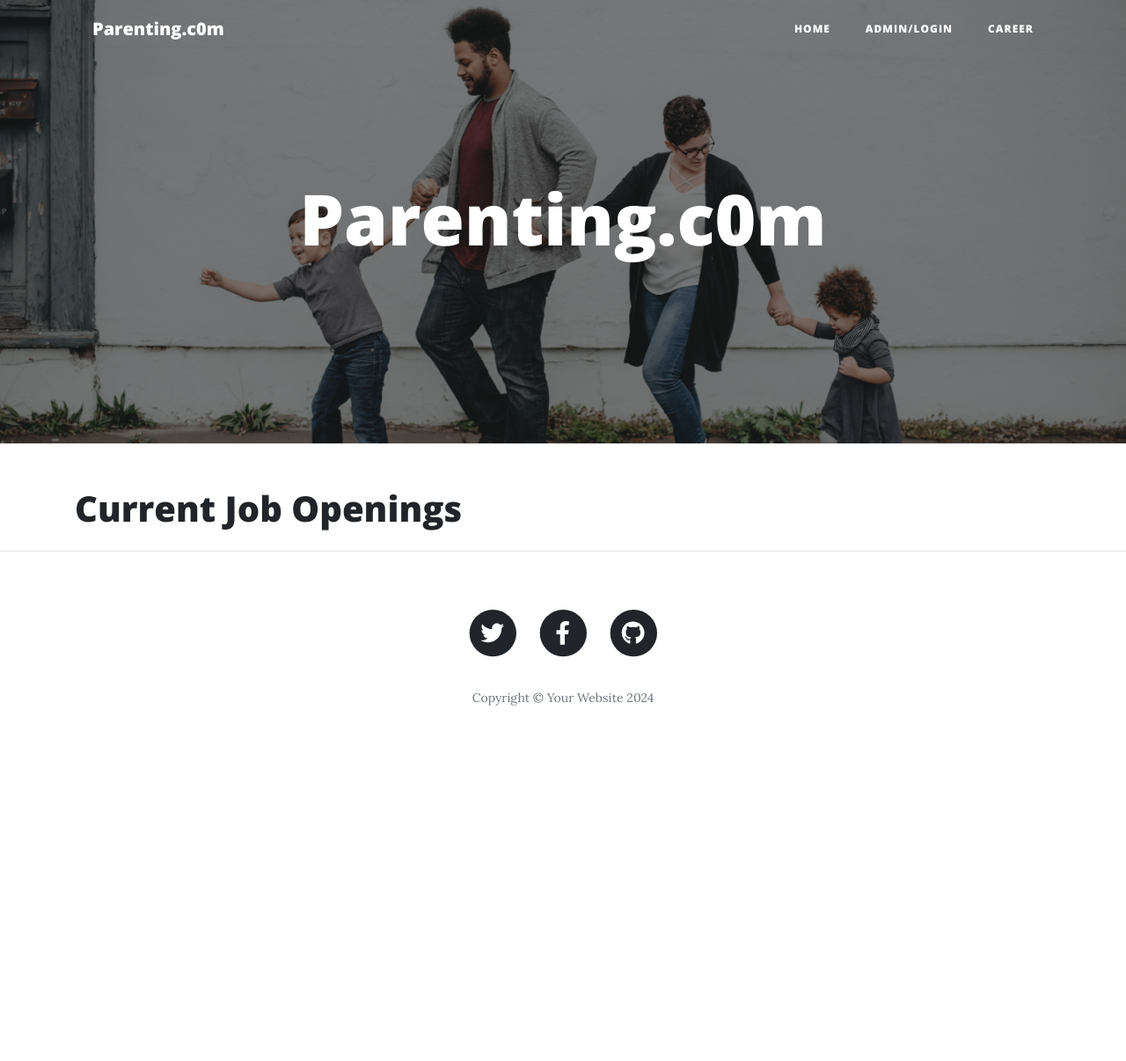
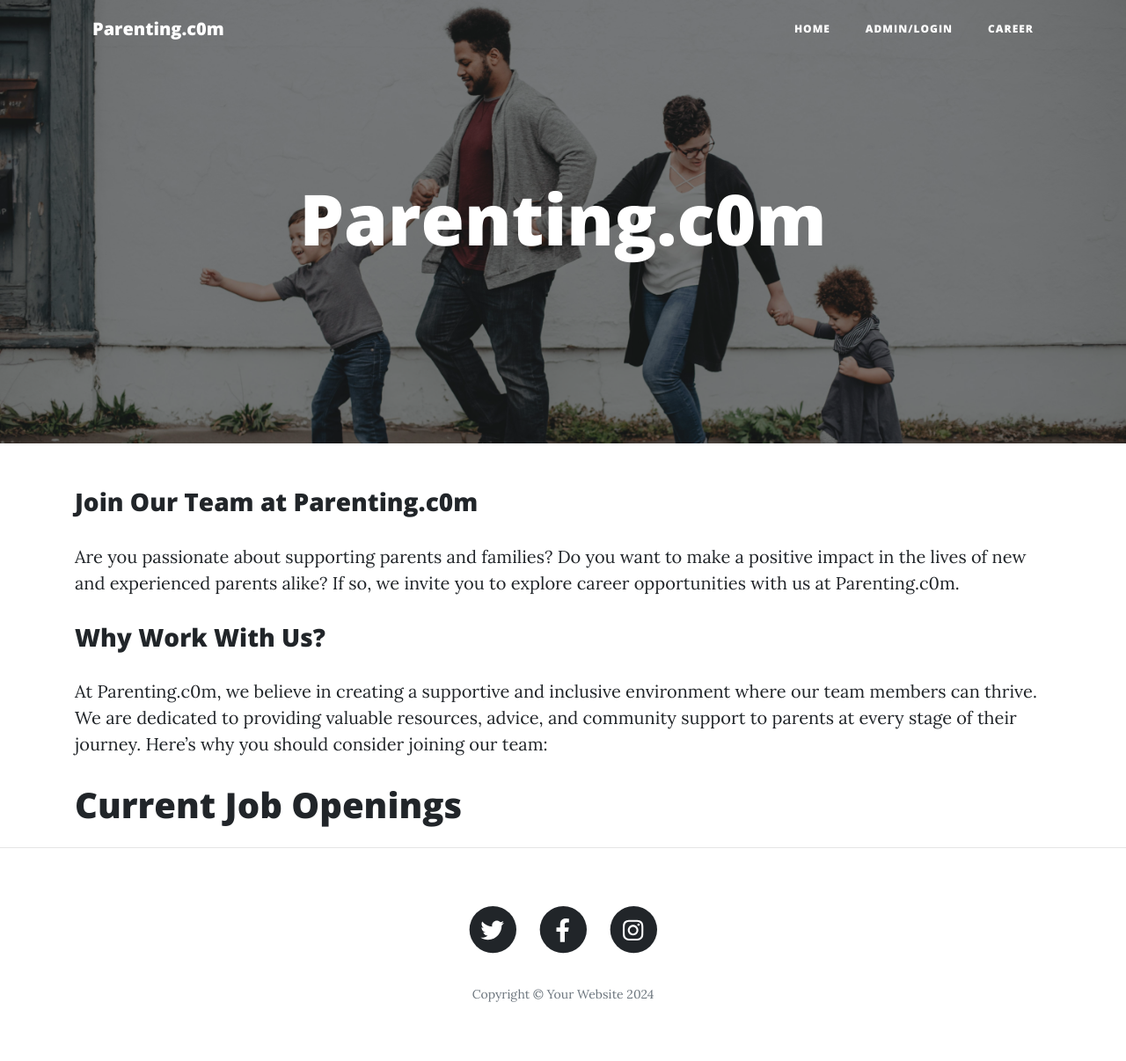
Before and after one commit to Nemi100/parentingdb, a Flask app: page /career in a window 1280 px wide. Shown: the whole page at 88% size. Before the commit the page ends 802 px from the top, so only its background shows below. Run offline with Flask 3, Linux system fonts and the light colour scheme; some libraries are stand-ins or nearby versions.

Commit message:
Resolve merge conflicts

```diff
--- a/templates/base.html
+++ b/templates/base.html
@@ -79,7 +79,7 @@
                     <div class="col-lg-8 col-md-10 mx-auto">
                         <ul class="list-inline text-center">
                             <li class="list-inline-item">
-                                <a href="#">
+                                <a href="https://x.com/">
                                     <span class="fa-stack fa-lg">
                                         <i class="fas fa-circle fa-stack-2x"></i>
                                         <i class="fab fa-twitter fa-stack-1x fa-inverse"></i>
@@ -87,7 +87,7 @@
                                 </a>
                             </li>
                             <li class="list-inline-item">
-                                <a href="#">
+                                <a href="https://en-gb.facebook.com/">
                                     <span class="fa-stack fa-lg">
                                         <i class="fas fa-circle fa-stack-2x"></i>
                                         <i class="fab fa-facebook-f fa-stack-1x fa-inverse"></i>
@@ -95,13 +95,14 @@
                                 </a>
                             </li>
                             <li class="list-inline-item">
-                                <a href="#">
+                                <a href="https://www.instagram.com/">
                                     <span class="fa-stack fa-lg">
                                         <i class="fas fa-circle fa-stack-2x"></i>
-                                        <i class="fab fa-github fa-stack-1x fa-inverse"></i>
+                                        <i class="fab fa-instagram fa-stack-1x fa-inverse"></i>
                                     </span>
                                 </a>
                             </li>
+
                         </ul>
                         <p class="copyright text-muted">Copyright &copy; Your Website <span id="copyright"></spam></p>
                     </div>
--- a/templates/career.html
+++ b/templates/career.html
@@ -9,6 +9,22 @@ Current Job Openings
 {% endblock %}
 
 {% block content %}
+            <h3>Join Our Team at Parenting.c0m</h3>
+
+            <p>
+                Are you passionate about supporting parents and families? Do you want to make a positive
+                impact in the lives of new and experienced parents alike? If so,
+                 we invite you to explore career opportunities with us at Parenting.c0m.
+            </p>
+            <h3>Why Work With Us?</h3>
+            <p>
+                At Parenting.c0m, we believe in creating a supportive and
+                inclusive environment where our team members can thrive. We are dedicated to providing
+                valuable resources, advice, and community support to parents at every stage of
+                 their journey. Here’s why you should consider joining our team:
+            </p>
+
+
 <div class="career-page">
     <h1>Current Job Openings</h1>
     <ul class="list-group">
```
Also changed, not shown: README.md, static/img/parentingdb_RelationDiagram.jpg (added).
